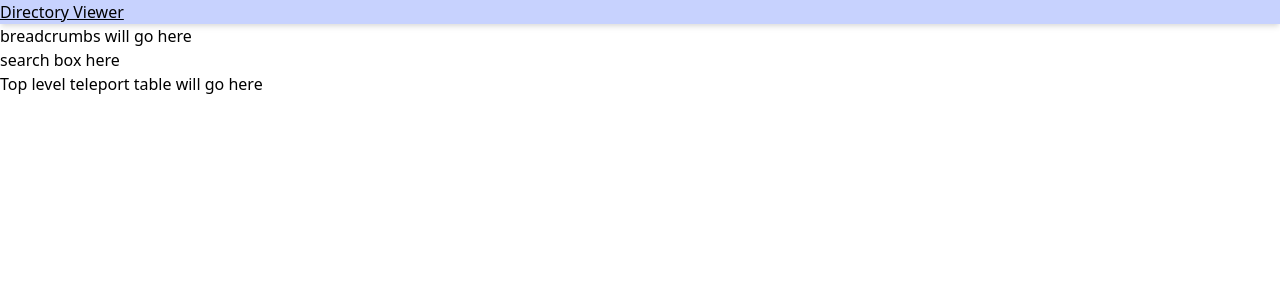
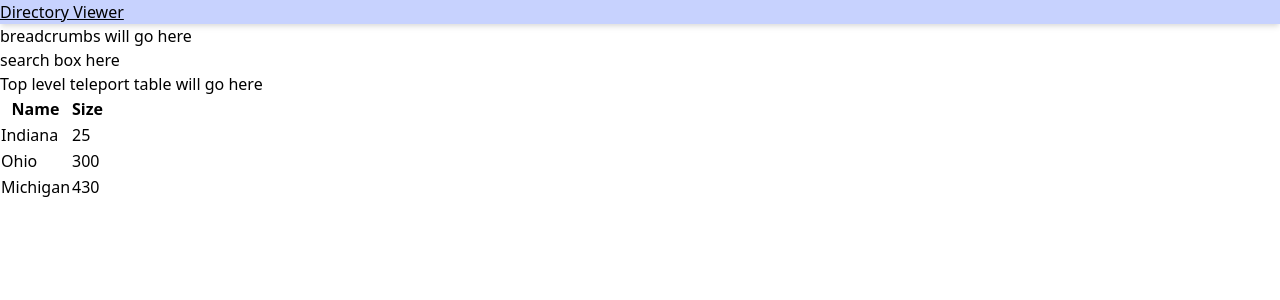
Before and after one commit to deliaconstantino/directory-viewer, a React (Create React App) app: page /teleport in a window 1280 px wide. Shown: the top 300 px of the page. Built offline with nearby package versions, Linux system fonts and the light colour scheme.

Commit message:
create Table component and render from page

```diff
--- /dev/null
+++ b/src/components/table/Table.js
@@ -0,0 +1,28 @@
+function Table () {
+  return (
+    <table className="">
+      <thead>
+        <tr>
+          <th className="">Name</th>
+          <th className="">Size</th>
+        </tr>
+      </thead>
+      <tbody>
+        <tr>
+          <td className="">Indiana</td>
+          <td className="">25</td>
+        </tr>
+        <tr>
+          <td className="">Ohio</td>
+          <td className="">300</td>
+        </tr>
+        <tr>
+          <td className="">Michigan</td>
+          <td className="">430</td>
+        </tr>
+      </tbody>
+    </table>
+  )
+}
+
+export default Table;
--- a/src/pages/teleport/Teleport.js
+++ b/src/pages/teleport/Teleport.js
@@ -1,9 +1,11 @@
+import Table from "../../components/table/Table.js"
 function Teleport() {
   return (
     <div>
       <p>breadcrumbs will go here</p>
       <p>search box here</p>
       <p>Top level teleport table will go here</p>
+      <Table />
     </div>
   );
 }
```
